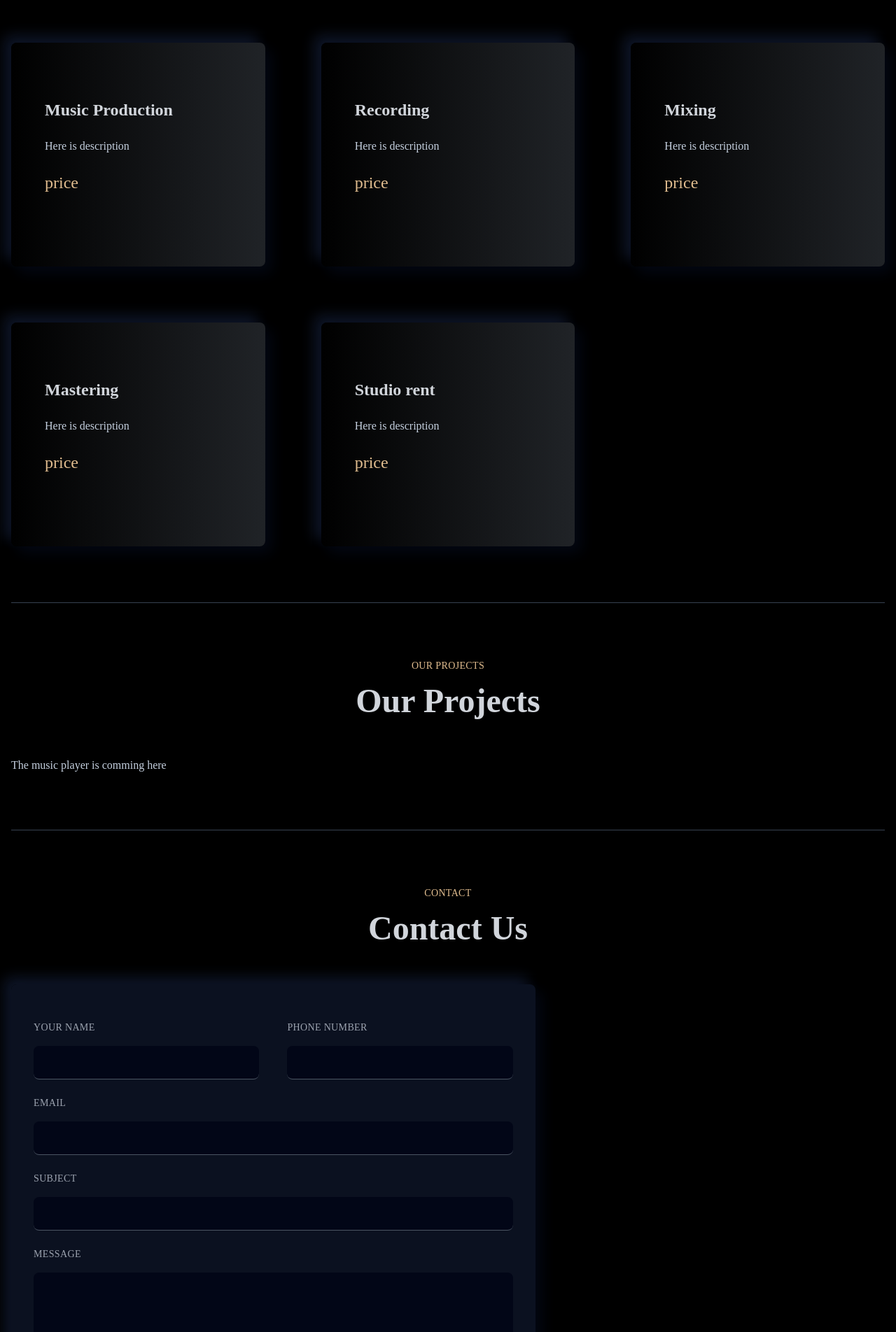
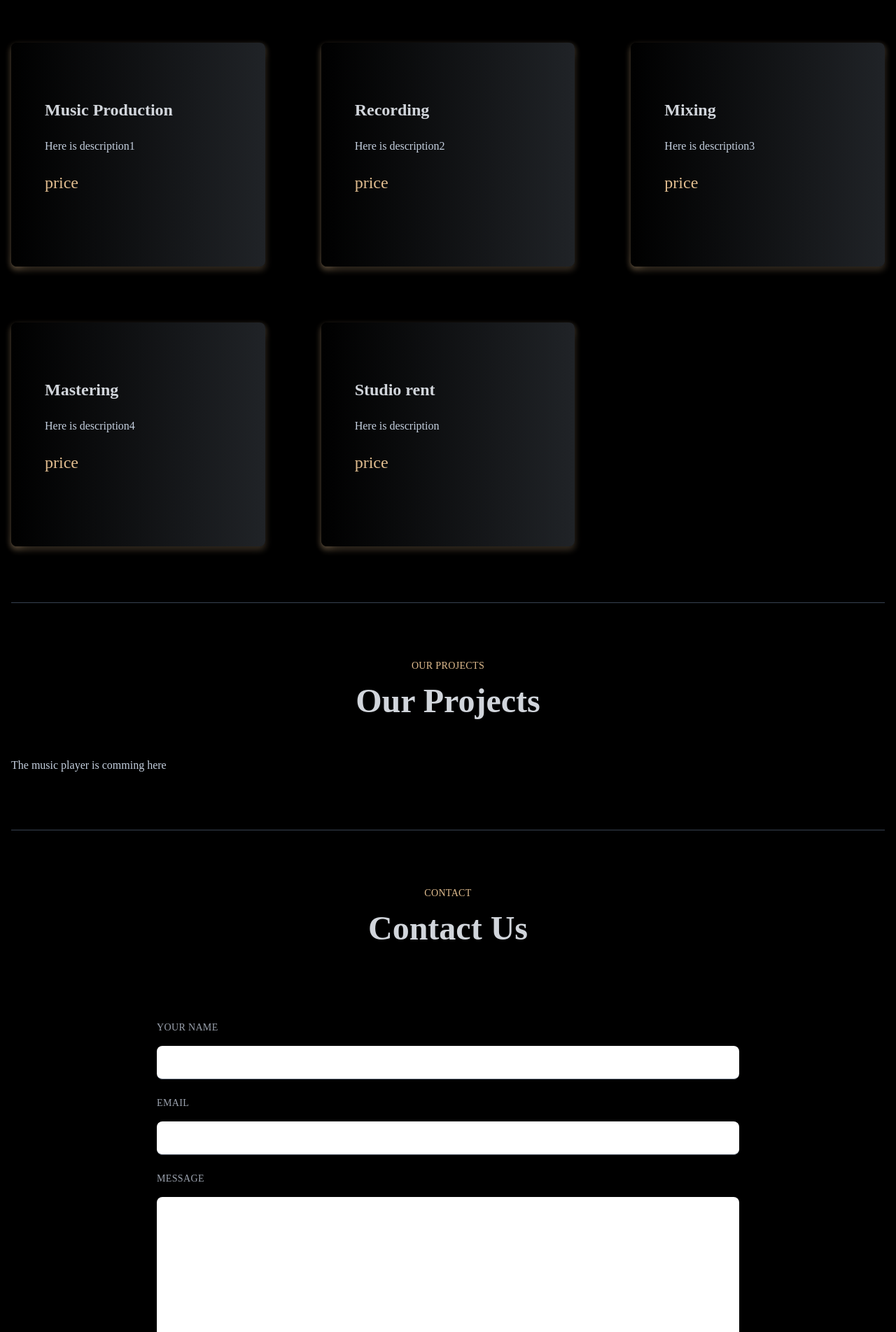
Before and after one commit to DenisHki/eclipse-productions, a React (Vite) app: page / in a window 1280 px wide. Shown: the part 896-2800 px from the top of the page at 70% size. Built offline with nearby package versions, Linux system fonts and the light colour scheme.

Commit message:
Update contact form + style

```diff
--- a/src/components/Card.tsx
+++ b/src/components/Card.tsx
@@ -7,7 +7,7 @@ const Card = ({ title, des }: Props) => {
   return (
     <div className="w-full px-12 h-80 py-10 rounded-lg shadow-shadowOne flex items-center bg-gradient-to-r from-bodyColor to-[#202327] group hover:bg-gradient-to-b hover:from-black hover:to-[#1e2024] transition-colors duration-100 group">
       <div className="h-72 overflow-y-hidden">
-        <div className="flex h-full flex-col gap-10 translate-y-16 group-hover:translate-y-0 transition-transform duration-500">
+        <div className="flex h-full flex-col gap-10 translate-y-16 transition-transform duration-500">
 
           <div className="flex flex-col gap-6">
             <h2 className="text-xl md:text-2xl font-titleFont font-bold text-gray-300">
--- a/src/components/Contact.tsx
+++ b/src/components/Contact.tsx
@@ -1,14 +1,10 @@
 import { useState } from "react";
-
-
 import Title from "./Title";
 import { FadeIn } from "./FadeIn";
 
 const Contact = () => {
   const [username, setUsername] = useState("");
-  const [phoneNumber, setPhoneNumber] = useState("");
   const [email, setEmail] = useState("");
-  const [subject, setSubject] = useState("");
   const [message, setMessage] = useState("");
   const [errMsg, setErrMsg] = useState("");
   const [successMsg, setSuccessMsg] = useState("");
@@ -23,28 +19,23 @@ const Contact = () => {
     e.preventDefault();
     if (username === "") {
       setErrMsg("Username is required!");
-    } else if (phoneNumber === "") {
-      setErrMsg("Phone number is required!");
     } else if (email === "") {
       setErrMsg("Please give your Email!");
     } else if (!emailValidation(email)) {
       setErrMsg("Give a valid Email!");
-    } else if (subject === "") {
-      setErrMsg("Plese give your Subject!");
     } else if (message === "") {
       setErrMsg("Message is required!");
     } else {
       setSuccessMsg(
-        `Thank you dear ${username}, Your Messages has been sent Successfully!`
+        `Thank ${username}, Your Message has been sent Successfully!`
       );
       setErrMsg("");
       setUsername("");
-      setPhoneNumber("");
       setEmail("");
-      setSubject("");
       setMessage("");
     }
   };
+
   return (
     <section
       id="contact"
@@ -54,9 +45,8 @@ const Contact = () => {
         <div className="flex justify-center items-center text-center">
           <Title title="CONTACT" des="Contact Us" />
         </div>
-        <div className="w-full">
-          <div className="w-full h-auto flex flex-col lgl:flex-row justify-between">
-            <div className="w-full lgl:w-[60%] h-full py-10 bg-gradient-to-r from-[#0B1120] to-[#0B1120] flex flex-col gap-8 p-4 lgl:p-8 rounded-lg shadow-shadowOne">
+        <div className="flex justify-center items-center w-full">
+          <div className="w-full max-w-4xl py-10 bg-black flex flex-col gap-8 p-4 lgl:p-8 rounded-lg">
             <form className="w-full flex flex-col gap-4 lgl:gap-6 py-2 lgl:py-5">
               {errMsg && (
                 <p className="py-3 bg-gradient-to-r from-[#1e2024] to-[#23272b] shadow-shadowOne text-center text-orange-500 text-base tracking-wide animate-bounce">
@@ -69,7 +59,7 @@ const Contact = () => {
                 </p>
               )}
               <div className="w-full flex flex-col lgl:flex-row gap-10">
-                  <div className="w-full lgl:w-1/2 flex flex-col gap-4">
+                <div className="w-full flex flex-col gap-4">
                   <p className="text-sm text-gray-400 uppercase tracking-wide">
                     Your name
                   </p>
@@ -78,20 +68,6 @@ const Contact = () => {
                     value={username}
                     className={`${
                       errMsg === "Username is required!" &&
-                        "outline-designColor"
-                      } contactInput`}
-                      type="text"
-                    />
-                  </div>
-                  <div className="w-full lgl:w-1/2 flex flex-col gap-4">
-                    <p className="text-sm text-gray-400 uppercase tracking-wide">
-                      Phone Number
-                    </p>
-                    <input
-                      onChange={(e) => setPhoneNumber(e.target.value)}
-                      value={phoneNumber}
-                      className={`${
-                        errMsg === "Phone number is required!" &&
                       "outline-designColor"
                     } contactInput`}
                     type="text"
@@ -110,20 +86,6 @@ const Contact = () => {
                     "outline-designColor"
                   } contactInput`}
                   type="email"
-                  />
-                </div>
-                <div className="flex flex-col gap-4">
-                  <p className="text-sm text-gray-400 uppercase tracking-wide">
-                    Subject
-                  </p>
-                  <input
-                    onChange={(e) => setSubject(e.target.value)}
-                    value={subject}
-                    className={`${
-                      errMsg === "Plese give your Subject!" &&
-                      "outline-designColor"
-                    } contactInput`}
-                    type="text"
                 />
               </div>
               <div className="flex flex-col gap-4">
@@ -161,7 +123,6 @@ const Contact = () => {
             </form>
           </div>
         </div>
-        </div>
       </FadeIn>
     </section>
   );
--- a/src/components/LeftBanner.tsx
+++ b/src/components/LeftBanner.tsx
@@ -8,7 +8,7 @@ const LeftBanner = () => {
         <h1 className="text-6xl font-bold text-designColor">
           Hi, We are Eclipse Productions
         </h1>
-        <p className="text-base font-bodyFont leading-6 tracking-wider">
+        <p className="text-xl font-bodyFont leading-6 tracking-wider">
           We offer a range of expert services to help you create high-quality
           music and audio productions.
         </p>
--- a/src/components/Navbar.tsx
+++ b/src/components/Navbar.tsx
@@ -46,9 +46,8 @@ const Navbar = () => {
               <div>
                 <img className="w-32" src={logo} alt="logo" />
                 <p className="text-sm mt-2">
-                  Lorem ipsum dolor sit, amet consectetur adipisicing elit.
-                  Earum soluta perspiciatis molestias enim cum repellat, magnam
-                  exercitationem distinctio aliquid nam.
+                  Here is the text for the small/mobile version. ECLIPSE
+                  PRODUCTIONS. Add some valuable info here.
                 </p>
               </div>
               <ul className="flex flex-col gap-4">
--- a/src/components/Services.tsx
+++ b/src/components/Services.tsx
@@ -13,19 +13,20 @@ const Services = () => {
         <div className="grid grid-cols-1 md:grid-cols-2 xl:grid-cols-3 gap-6 xl:gap-20">
           <Card
             title="Music Production"
-            des="Here is description"
+            des="Here is description1"
+
           />
           <Card
             title="Recording"
-            des="Here is description"
+            des="Here is description2"
           />
           <Card
             title="Mixing"
-            des="Here is description"
+            des="Here is description3"
           />
           <Card
             title="Mastering"
-            des="Here is description"
+            des="Here is description4"
           />
           <Card
             title="Studio rent"
--- a/src/style/index.css
+++ b/src/style/index.css
@@ -12,10 +12,10 @@
     @apply bg-black bg-opacity-40;
   }
   .contactInput {
-    @apply w-full h-12 rounded-lg border-b-[1px] border-b-gray-600 bg-[#020617] text-lightText px-4 active:outline-none focus-visible:outline-designColor outline-none focus-visible:border-b-transparent duration-300;
+    @apply w-full h-12 rounded-lg border-b-[1px] border-b-gray-600 bg-[#00000] text-formInputText px-4 active:outline-none focus-visible:outline-designColor outline-none focus-visible:border-b-transparent duration-300;
   }
   .contactTextArea {
-    @apply w-full rounded-lg border-b-[1px] border-b-gray-600 bg-[#020617] text-lightText px-4 py-2 active:outline-none focus-visible:outline-designColor outline-none focus-visible:border-b-transparent duration-300 resize-none;
+    @apply w-full rounded-lg border-b-[1px] border-b-gray-600 bg-[#00000] text-formInputText px-4 py-2 active:outline-none focus-visible:outline-designColor outline-none focus-visible:border-b-transparent duration-300 resize-none;
   }
 }
 
--- a/tailwind.config.js
+++ b/tailwind.config.js
@@ -25,12 +25,14 @@ export default {
       colors: {
         bodyColor: "#000000",
         lightText: "#c4cfde",
+        formInputText: "#000000",
         boxBg: "linear-gradient(145deg, #1e2024, #23272b)",
         designColor: "#e1bd8f",
       },
       boxShadow: {
-        shadowOne: "10px 10px 19px #030712, -10px -10px 19px #0f172a",
-      },
+        shadowOne: "10px 10px 19px rgba(0, 0, 0, 0.7), -10px -10px 19px rgba(0, 0, 0, 0.3), 0 4px 10px rgba(225, 189, 143, 0.6)",
+      }
+
     },
   },
   plugins: [],
```
Also changed, not shown: package.json (+5 -2 lines), 1 other file (tests, documents, lock files or other folders). Lines whose indentation alone changed are shown as unchanged.
